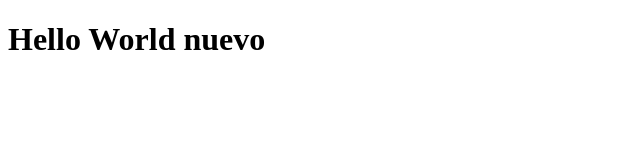
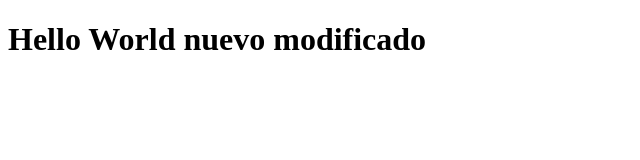
Before and after one commit to SantiRivasAguirre/hello-world-git, a plain HTML site: page index.html in a window 1280 px wide. Shown: the whole page, without its empty margins (0-640 px from the left). Drawn offline with Linux system fonts and the light colour scheme.

Commit message:
Se modifico el titulo nuevamente

```diff
--- a/index.html
+++ b/index.html
@@ -7,6 +7,6 @@
     <title>Demo Git</title>
 </head>
 <body>
-    <h1>Hello World nuevo</h1>
+    <h1>Hello World nuevo modificado</h1>
 </body>
 </html>
```
